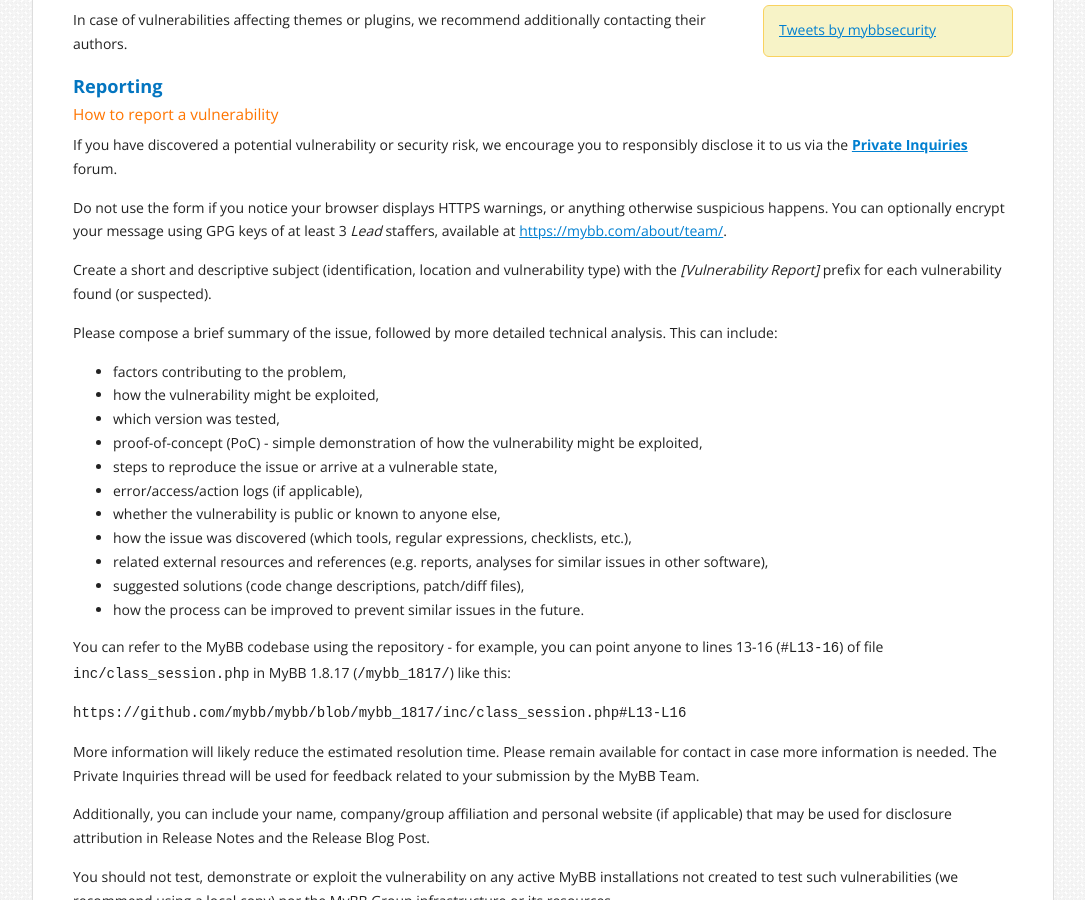
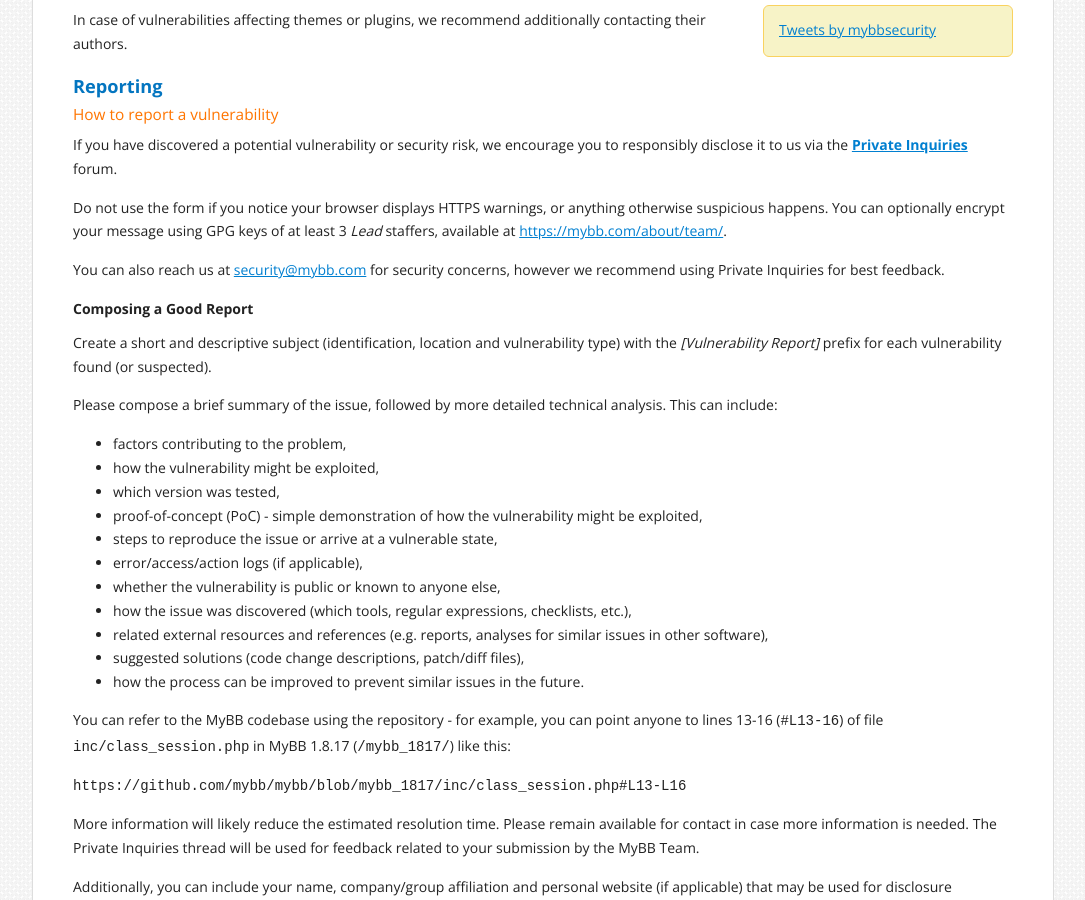
Before and after one commit to mybb/mybb.com, a Jekyll site: the page built from get-involved/security.html, in a window 1280 px wide and 900 px high, scrolled down 550 px. Shown: the whole window, without its empty margins (97-1182 px from the left). Built offline with Jekyll 4.4.1, drawn with Linux system fonts in a browser that asks for light colours; nearby versions of some CDN libraries; comment, search, counter and statistics services are not loaded.

Commit message:
Add security contact email

```diff
--- a/get-involved/security.html
+++ b/get-involved/security.html
@@ -38,6 +38,10 @@
 If you have discovered a potential vulnerability or security risk, we encourage you to responsibly disclose it to us via the [**Private Inquiries**](https://community.mybb.com/forum-135.html) forum.
 
 Do not use the form if you notice your browser displays HTTPS warnings, or anything otherwise suspicious happens. You can optionally encrypt your message using GPG keys of at least 3 _Lead_ staffers, available at <https://mybb.com/about/team/>.
+
+You can also reach us at <security@mybb.com> for security concerns, however we recommend using Private Inquiries for best feedback.
+
+### Composing a Good Report
 
 Create a short and descriptive subject (identification, location and vulnerability type) with the _[Vulnerability Report]_ prefix for each vulnerability found (or suspected).
 
```
